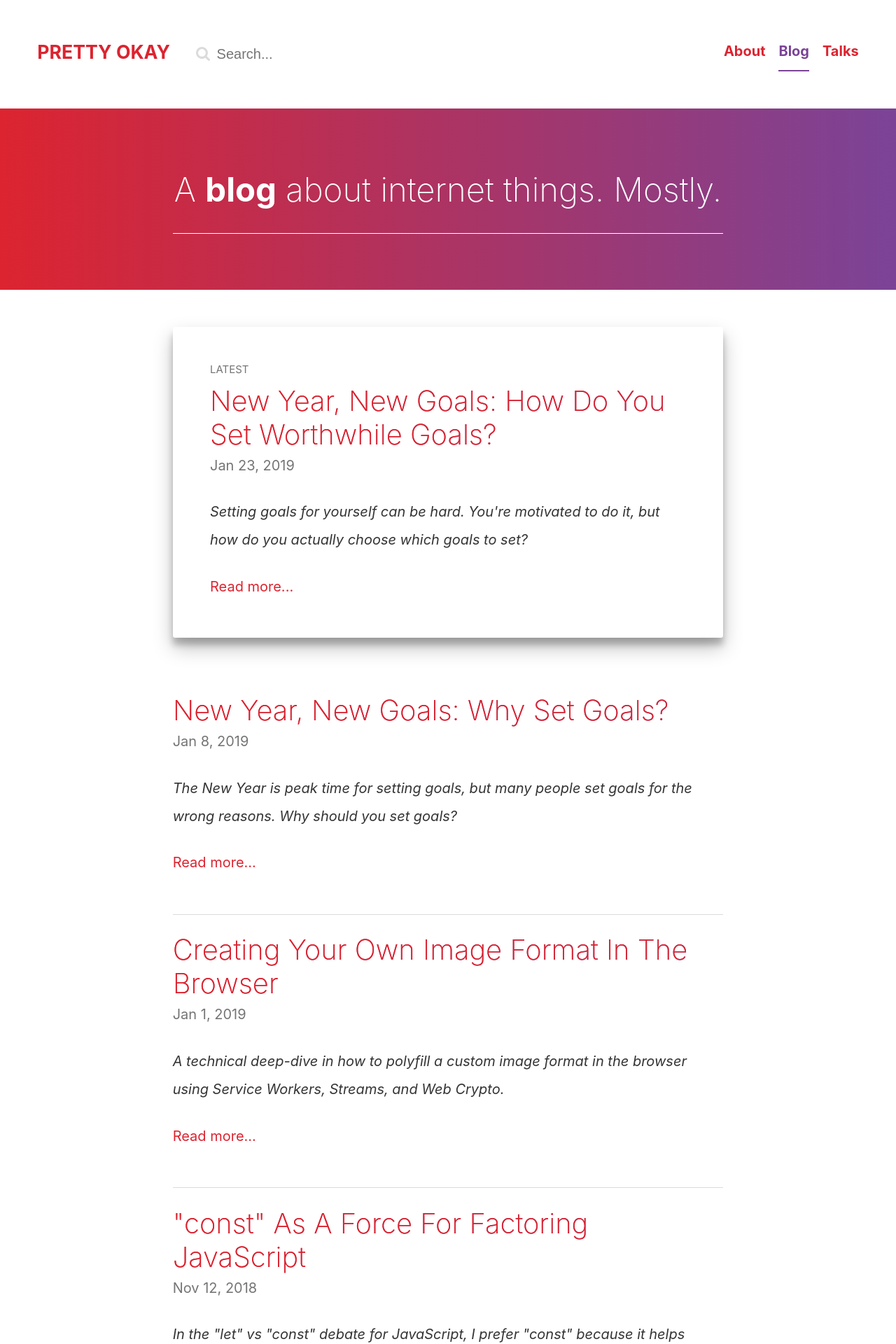
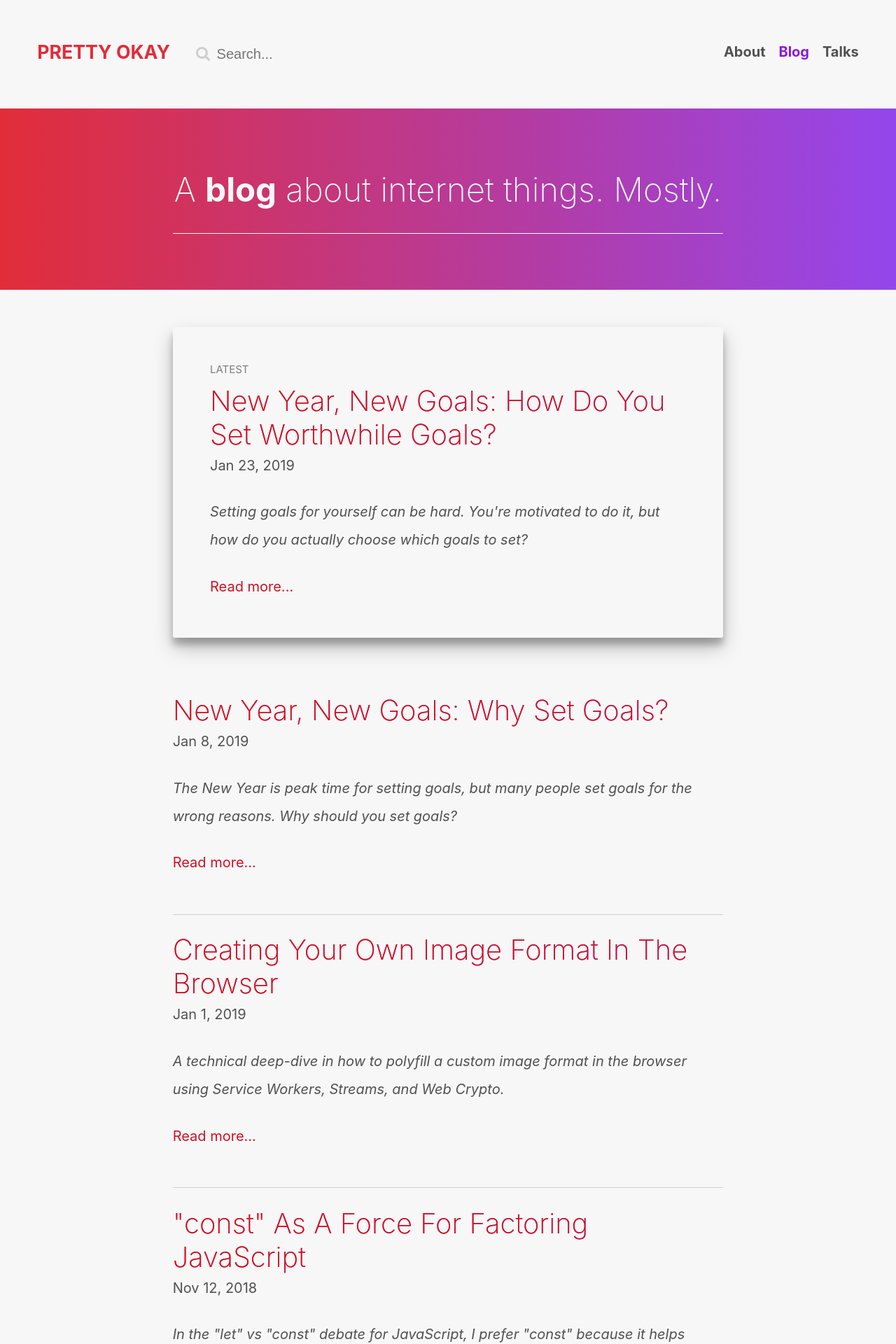
Before and after one commit to trentmwillis/pretty-okay.dev, a Jekyll site: the page built from index.html, in a window 1280 px wide. Shown: the top 1920 px of the page at 70% size. Built offline with Jekyll 4.4.1, drawn with Linux system fonts in a browser that asks for light colours; comment, search, counter and statistics services are not loaded.

Commit message:
Update color palettes

```diff
--- a/_includes/head.html
+++ b/_includes/head.html
@@ -7,7 +7,7 @@
   <title>{% if page.tab_title %}{{ page.tab_title }}{% else %}{{ page.title | xml_escape }}{% endif %} | {{ site.title }}</title>
 
   <meta name="description" content="{% if page.excerpt %}{{ page.excerpt | strip_html | strip_newlines | truncate: 160 }}{% else %}{{ site.description }}{% endif %}">
-  <meta name="theme-color" content="#dc2430">
+  <meta name="theme-color" content="#E12D39">
 
   <meta property="og:image" content="{%if page.image %}{{ page.image | prepend: '/assets/images/' | prepend: site.baseurl | prepend: site.url }}{% else %}{{ "/assets/site-logo.png" | prepend: site.baseurl | prepend: site.url }}{% endif %}">
   <meta property="og:title" content="{{ page.title | strip_html | xml_escape }}">
--- a/_sass/_base.scss
+++ b/_sass/_base.scss
@@ -117,12 +117,12 @@ h5 { font-size: $size-1; }
  */
 
 a {
-  color: $color-brand;
+  color: color-primary(3);
   text-decoration: none;
   transition: color 0.2s;
 
   &:hover {
-    color: darken($color-brand, 25%);
+    color: color-primary(1);
   }
 }
 
@@ -280,7 +280,7 @@ hr {
   background: $color-brand;
   border: none;
   box-shadow: 0 1px 3px rgba(0,0,0,0.12), 0 1px 2px rgba(0,0,0,0.24);
-  color: white;
+  color: $color-white;
   font-size: $size-0;
   margin-bottom: $spacing-unit;
   padding: $spacing-unit / 2;
--- a/_sass/_layout.scss
+++ b/_sass/_layout.scss
@@ -16,9 +16,14 @@
     font-weight: bold;
     padding-bottom: 0;
     text-align: right;
+    color: color-neutral(2);
+
+    &:hover {
+      color: color-neutral(0);
+    }
 
     &.active {
-      color: $color-accent;
+      color: color-secondary(4);
     }
   }
 
@@ -30,7 +35,7 @@
     left: 0;
     width: 100vw;
     height: $spacing-unit * 3;
-    background: white;
+    background: $color-white;
     z-index: 1;
     border-top: 1px solid $color-grey-light;
     box-shadow: 0 $spacing-unit $spacing-unit rgba(0,0,0,0.2);
@@ -77,11 +82,16 @@
 }
 
 .site-title {
+  color: $color-brand;
   line-height: 1;
   font-size: $size-2;
   margin-left: 0;
   padding-bottom: 0;
   text-transform: uppercase;
+
+  &:hover {
+    color: $color-brand;
+  }
 }
 
 @include media-query($min-viewport-width) {
@@ -91,10 +101,6 @@
     &_link {
       margin-left: ($spacing-unit / 2);
       padding-bottom: ($spacing-unit / 4);
-
-      &.active {
-        border-bottom: 2px solid $color-accent;
-      }
 
       &.site-title,
       &:first-child {
@@ -166,7 +172,7 @@
   }
 
   hr {
-    background: white;
+    background: $color-white;
   }
 }
 
@@ -180,8 +186,8 @@
 
 .landing-title {
   width: initial;
-  color: white;
-  -webkit-text-fill-color: white;
+  color: $color-white;
+  -webkit-text-fill-color: $color-white;
 }
 
 /**
@@ -308,7 +314,7 @@
 
 .article-meta,
 .post-meta {
-  color: $color-grey;
+  color: $color-grey-dark;
   margin: 0;
 }
 
--- a/_sass/_search.scss
+++ b/_sass/_search.scss
@@ -23,6 +23,7 @@
     -moz-appearance: none;
     appearance: none;
     font-size: $size-1;
+    background-color: $color-white;
 
     &::-webkit-search-decoration,
     &::-webkit-search-cancel-button,
--- a/css/main.scss
+++ b/css/main.scss
@@ -16,14 +16,79 @@ $max-viewport-width: 1280px;
 
 $content-width:    42rem;
 
-$color-black:      #292929;
-$color-white:      #fff;
-$color-grey:       #757575;
-$color-grey-light: lighten($color-grey, 40%);
-$color-grey-dark:  darken($color-grey, 25%);
+$colors-primary: (
+  0: #610316,
+  1: #8A041A,
+  2: #AB091E,
+  3: #CF1124,
+  4: #E12D39,
+  5: #EF4E4E,
+  6: #F86A6A,
+  7: #FF9B9B,
+  8: #FFBDBD,
+  9: #FFE3E3,
+);
 
-$color-brand:      #dc2430;
-$color-accent:     #7b4397;
+@function color-primary($intensity) {
+  @if map-has-key($colors-primary, $intensity) {
+    @return map-get($colors-primary, $intensity);
+  }
+
+  @warn "The key '#{$intensity}' is not in the map '$colors-primary'";
+  @return null;
+};
+
+$colors-secondary: (
+  0: #44056E,
+  1: #580A94,
+  2: #690CB0,
+  3: #7A0ECC,
+  4: #8719E0,
+  5: #9446ED,
+  6: #A368FC,
+  7: #B990FF,
+  8: #DAC4FF,
+  9: #F2EBFE,
+);
+
+@function color-secondary($intensity) {
+  @if map-has-key($colors-secondary, $intensity) {
+    @return map-get($colors-secondary, $intensity);
+  }
+
+  @warn "The key '#{$intensity}' is not in the map '$colors-secondary'";
+  @return null;
+};
+
+$colors-neutral: (
+  0: #222222,
+  1: #3B3B3B,
+  2: #515151,
+  3: #626262,
+  4: #7E7E7E,
+  5: #9E9E9E,
+  6: #B1B1B1,
+  7: #CFCFCF,
+  8: #E1E1E1,
+  9: #F7F7F7,
+);
+
+@function color-neutral($intensity) {
+  @if map-has-key($colors-neutral, $intensity) {
+    @return map-get($colors-neutral, $intensity);
+  }
+
+  @warn "The key '#{$intensity}' is not in the map '$colors-neutral'";
+  @return null;
+};
+
+$color-brand:      color-primary(4);
+$color-accent:     color-secondary(5);
+$color-black:      color-neutral(0);
+$color-grey-dark:  color-neutral(2);
+$color-grey:       color-neutral(4);
+$color-grey-light: color-neutral(7);
+$color-white:      color-neutral(9);
 
 // Sizing based on a "perfect fourth" modular scale: http://www.modularscale.com/?1&em&1.333
 $size-0:          0.75rem;
```
Also changed, not shown: 2017/music/index.html (+4 -4 lines), manifest.json.
